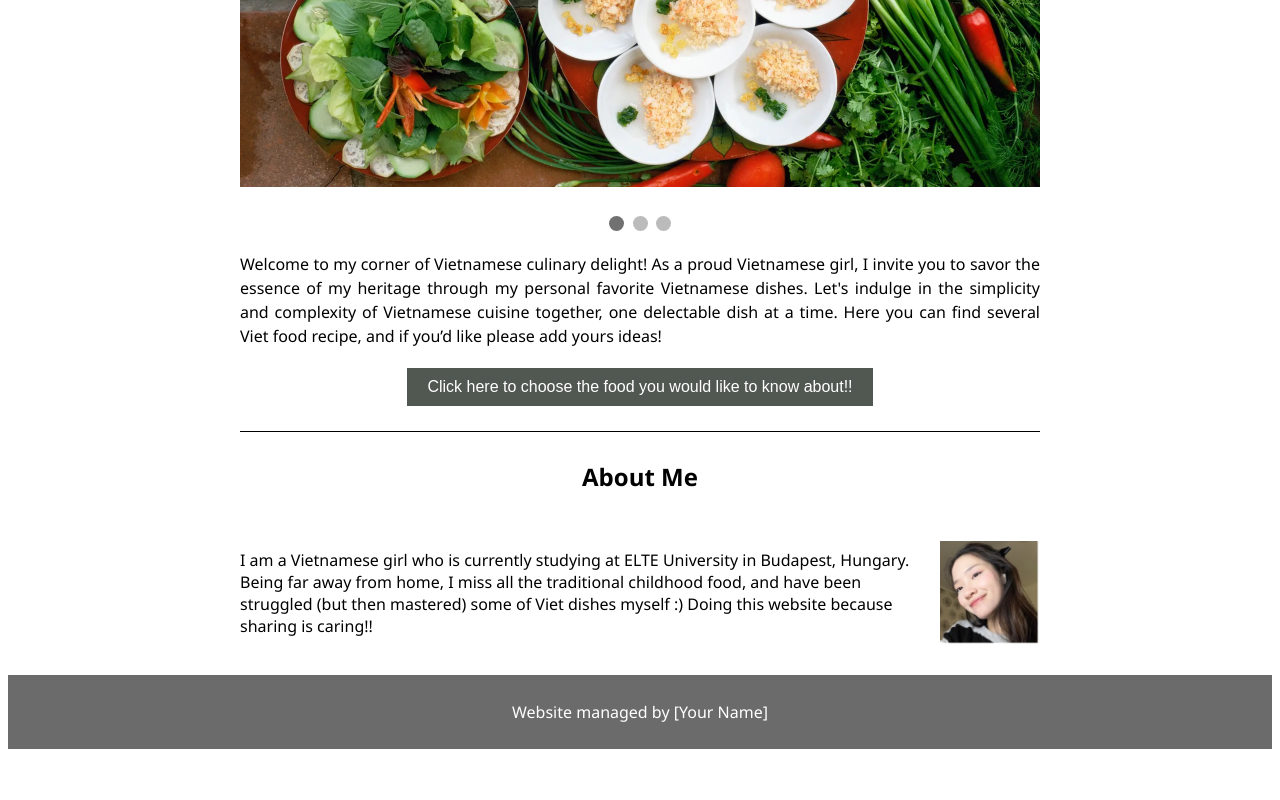
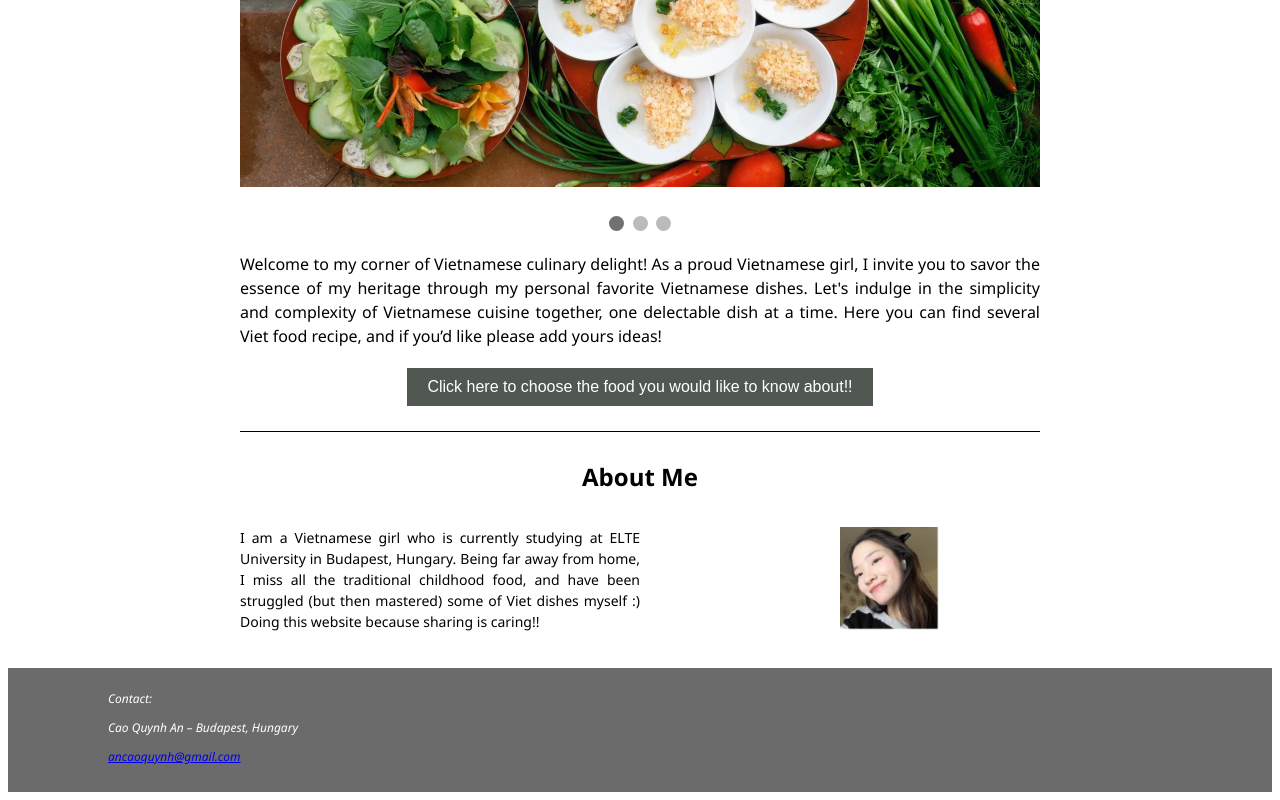
Before and after one commit to anquynhcao/Vietfood_website, a plain HTML site: page index.html in a window 1280 px wide. Shown: the part 563-1363 px from the top of the page. Before the commit the page ends 1320 px from the top, so only its background shows below. Drawn offline with Linux system fonts and the light colour scheme.

Commit message:
separate into CSS file

```diff
--- a/CSS/footer.css
+++ b/CSS/footer.css
@@ -1,9 +1,11 @@
 .footer {
-    text-align: center;
-
+    text-align: left;
     background-color: #6b6b6b;
+    margin: 0 auto;
     color: #fff;
     padding: 10px;
+    width: 100%;
+    font-size: 12px;
+    padding-left: 100px;
 
-    width: 100%;
 }
--- a/CSS/navbar.css
+++ b/CSS/navbar.css
@@ -1,7 +1,7 @@
 /* Navigation Bar */
 .navbar {
     overflow: hidden;
-    background-color: #333;
+    background-color: #6b6b6b;
   }
 
   .navbar a {
@@ -13,13 +13,15 @@
     text-decoration: none;
     font-size: 14px;
     transition: opacity 0.3s ease;
-    opacity: 0.8;
+
 
   }
 
   .navbar a:hover {
     background-color: #aea8a8;
     color: rgb(35, 35, 35);
+    opacity: 0.8;
+
 
   }
 
--- a/CSS/styles.css
+++ b/CSS/styles.css
@@ -171,16 +171,25 @@ hr {
 .about-me-container {
   display: flex;
   flex-direction: column;
-  align-items: center;
+  align-items: stretch;
 }
 
 .about-me-description {
   flex: 1;
-  margin-right: 20px;
+  text-align: justify;
+  margin-right: auto;
+  max-width: 400px;
+  line-height: 1.5;
+  font-size: 14px;
+
+
 }
 
 .about-me-picture {
   flex: 0 0 100px;
+  margin-right: auto;
+  margin-left: auto;
+
 }
 
 .about-me-picture img {
@@ -197,7 +206,7 @@ hr {
   display: flex;
   align-items: center;
   justify-content: center;
-  margin-top: 20px; /* Adjust margin as needed */
+
 }
 
 /* Footer */
--- a/index.html
+++ b/index.html
@@ -103,10 +103,18 @@
 
   <br>
   <!-- Footer -->
-  <footer class="footer">
-    <p>Website managed by [Your Name]</p>
-  </footer>
+    <footer class="footer">
+
+            <address>
+                <p>Contact:</p>
+                <p>Cao Quynh An – Budapest, Hungary</p>
+                <a href="mailto:ancaoquynh@gmail.com">ancaoquynh@gmail.com</a>
+            </address>
+            <br>
+    </footer>
 
   <script src="script.js"></script>
+
+
 </body>
 </html>
```
Also changed, not shown: recipepage.html (added).
